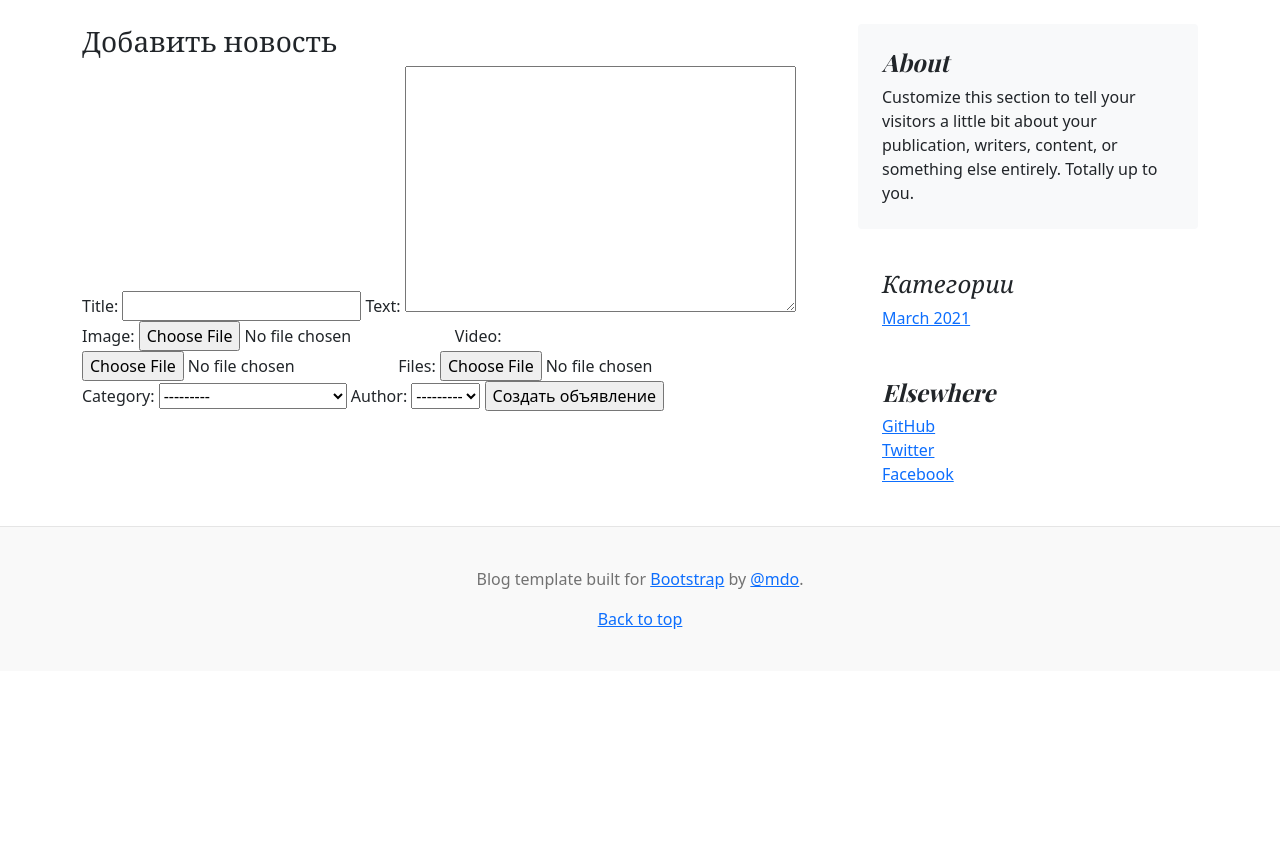
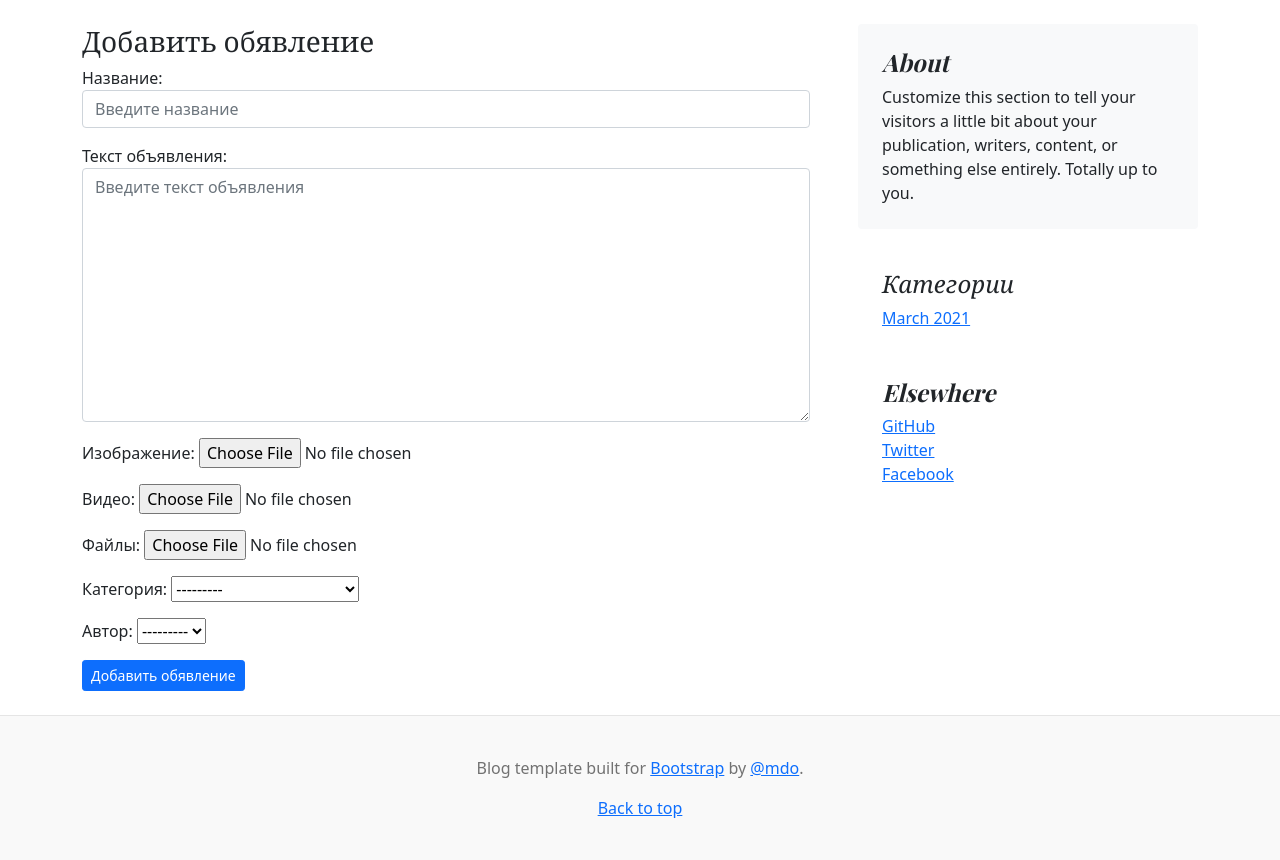
Before and after one commit to ilgiza08/message_board, a Django app: page /advertisement/create/ in a window 1280 px wide. Shown: the part 73-933 px from the top of the page. Before the commit the page ends 702 px from the top, so only its background shows below. Run offline with Django 4.2, Linux system fonts and the light colour scheme; data comes from the database, SQL or seed files in the repository; both versions use the stored data as it was after the commit.

Commit message:
create update pages, add comment form

```diff
--- a/mb/advertisement/forms.py
+++ b/mb/advertisement/forms.py
@@ -1,13 +1,39 @@
 from django.forms import ModelForm
-from .models import Advertisement
+from .models import Advertisement, Comment
+from django import forms
 
 
-class CreateForm(ModelForm):
-    """Форма создания объявления"""
+class CreateAdvForm(ModelForm):
+  """Форма создания объявления"""
+  class Meta:
+      model = Advertisement
+      fields = ['title', 'text',
+                'image', 'video',
+                'files', 'category', 'author'
+              ]
+      labels = {
+            'title': ('Название'),
+            'text': ('Текст объявления'),
+            'author': ('Автор'),
+            'image': ('Изображение'),
+            'video': ('Видео'),
+            'files': ('Файлы'),
+            'category': ('Категория'),
+      }
+      widgets = {
+          'title': forms.TextInput(attrs={
+          'class': 'form-control',
+          'placeholder': 'Введите название'
+           }),
+           'text': forms.Textarea(attrs={
+            'class': 'form-control',
+            'placeholder': 'Введите текст объявления'
+       }),
+     }
 
+
+class CommentForm(forms.ModelForm):
+    """Форма создания комментария"""
     class Meta:
-        model = Advertisement
-        fields = [
-            'title', 'text', 'image', 'video', 'files',
-            'category', 'author',
-            ]
+        model = Comment
+        fields = ['text']
--- a/mb/advertisement/urls.py
+++ b/mb/advertisement/urls.py
@@ -1,11 +1,12 @@
 from django.urls import path
-from .views import AdvertisementView, AdvertisementDetailView, AdvertisementCreateView
+from .views import AdvertisementView, AdvertisementDetailView
+from .views import AdvertisementCreateView, AdvertisementUpdateView, AddCommentView
 
 
 urlpatterns = [
-    path('', AdvertisementView.as_view()),
+    path('', AdvertisementView.as_view(), name='main'),
     path('<int:pk>', AdvertisementDetailView.as_view(), name='advertisement'),
     path('create/', AdvertisementCreateView.as_view(), name='adv_create'),
-    # path('update/<int:pk>', Advertisements.as_view()),
-    # path('comments/', ),
+    path('update/<int:pk>', AdvertisementUpdateView.as_view(), name='update'),
+    path('add-comment/', AddCommentView.as_view(), name='add_comment'),
 ]
--- a/mb/advertisement/views.py
+++ b/mb/advertisement/views.py
@@ -1,6 +1,7 @@
-from django.views.generic import ListView, DetailView, CreateView
+from django.views.generic import ListView, DetailView, CreateView, UpdateView
 from .models import Advertisement
-from .forms import CreateForm
+from .forms import CreateAdvForm, CommentForm
+from django.urls import reverse
 
 
 class AdvertisementView(ListView):
@@ -12,11 +13,34 @@
 
 
 class AdvertisementDetailView(DetailView):
+    """Выводит детали об объявлении"""
     model = Advertisement
     template_name = 'advertisement.html'
     context_object_name = 'adv'
 
 
 class AdvertisementCreateView(CreateView):
-    form_class = CreateForm
+    """Создать объявление"""
+    form_class = CreateAdvForm
     template_name = 'adv_create.html'
+
+    def get_success_url(self):
+        return reverse('advertisement', kwargs={'pk': self.object.pk})
+
+
+class AdvertisementUpdateView(UpdateView):
+    """Редактировать объявление"""
+    form_class = CreateAdvForm
+    template_name = 'adv_create.html'
+
+    def get_object(self, **kwargs):
+        id = self.kwargs.get('pk')
+        return Advertisement.objects.get(pk=id)
+
+    def get_success_url(self):
+        return reverse('advertisement', kwargs={'pk': self.object.pk})
+
+
+class AddCommentView(CreateView):
+    form_class = CommentForm
+    template_name = 'advertisement.html'
--- a/mb/message_board/settings.py
+++ b/mb/message_board/settings.py
@@ -39,6 +39,7 @@
     'django.contrib.messages',
     'django.contrib.staticfiles',
     'advertisement',
+    'django_ckeditor_5',
 ]
 
 MIDDLEWARE = [
--- a/mb/templates/adv_create.html
+++ b/mb/templates/adv_create.html
@@ -6,11 +6,13 @@
 {% endblock title %}
 
 {% block content %}
-<h3>Добавить новость </h3>
-<form method="POST">
+<h3>Добавить обявление </h3>
+<form method="POST" enctype="multipart/form-data">
     {% csrf_token %}
-    {{ form }}
-    <input type="submit" value="Создать объявление">
+    {{ form.as_p }}
+    <div class="mar-top clearfix">
+        <button class="btn btn-sm btn-primary pull-right" type="submit"><i class="fa fa-pencil fa-fw"></i>Добавить обявление</button>
+        </div>
 </form>
 <br/>
 
--- a/mb/templates/base.html
+++ b/mb/templates/base.html
@@ -46,8 +46,8 @@
           </a>
 
           <ul class="nav col-12 col-md-auto mb-2 justify-content-center mb-md-0">
-            <li><a href="#" class="nav-link px-2 link-secondary">Дать объявление</a></li>
-            <li><a href="#" class="nav-link px-2 link-dark">Объявления</a></li>
+            <li><a href="{% url 'adv_create' %}" class="nav-link px-2 link-secondary">Дать объявление</a></li>
+            <li><a href="{% url 'main' %}" class="nav-link px-2 link-dark">Объявления</a></li>
             <li><a href="#" class="nav-link px-2 link-dark">Отклики</a></li>
           </ul>
 
```
Also changed, not shown: mb/templates/advertisement.html (+6 -2 lines), mb/advertisement/migrations/0004_alter_advertisement_text.py (added), mb/db.sqlite3, mb/media/img/Без_названия.jpeg (added), mb/media/img/Без_названия_lcfjeeT.jpeg (added), mb/media/video/Telegram__Contact_povvvvvvvvvvvvvvv.jpeg (added), mb/message_board/urls.py (line endings or trailing spaces).
